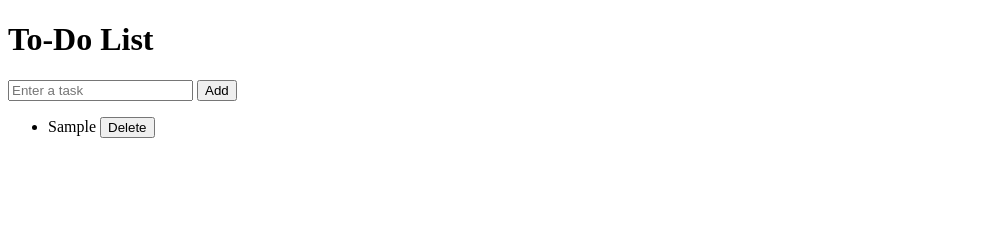
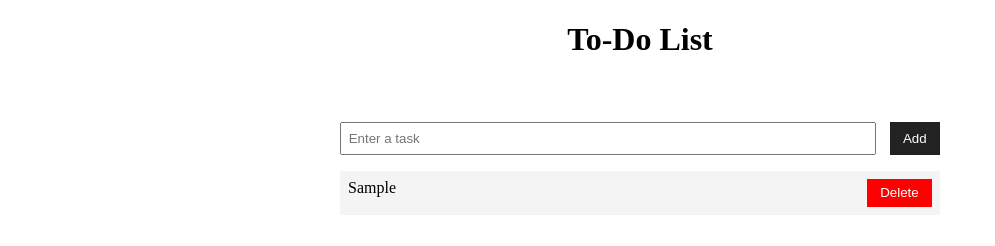
Before and after one commit to itisdanish/To-Do-List, a plain HTML site: page index.html in a window 1280 px wide. Both pictures are taken after typing "Sample" into the empty fields and a click on the button "Add". Shown: the whole page, without its empty margins (0-995 px from the left). Drawn offline with Linux system fonts and the light colour scheme.

Commit message:
Update style.css

```diff
--- a/style.css
+++ b/style.css
@@ -1,76 +1,62 @@
-#app {
-  width: 80%;
+.container {
+  max-width: 600px;
   margin: 0 auto;
-  padding: 2em;
-  background-color: #f4f4f4;
-  text-align: center;
 }
 
-#header {
-  display: flex;
-  align-items: center;
-  justify-content: space-between;
+h1 {
+  text-align: center;
   margin-bottom: 2em;
 }
 
-#header h1 {
-  margin: 0;
-  padding: 0;
+form {
+  display: flex;
+  justify-content: center;
 }
 
-#new-item {
+input[type="text"] {
   padding: 0.5em;
-  font-size: 1.2em;
-  border: none;
-  border-radius: 4px;
+  margin-right: 1em;
   flex-grow: 1;
-  margin-right: 1em;
 }
 
-#add-btn {
+button[type="submit"] {
   background-color: #222222;
   color: #ffffff;
   padding: 0.5em 1em;
   border: none;
-  border-radius: 4px;
   cursor: pointer;
 }
 
-#add-btn:hover {
+button[type="submit"]:hover {
   background-color: #333333;
 }
 
-#todo-list {
+ul {
   list-style: none;
   padding: 0;
-  margin: 0;
 }
 
-#todo-list li {
-  background-color: #ffffff;
-  padding: 0.5em 1em;
+li {
+  background-color: #f4f4f4;
+  padding: 0.5em;
   margin-bottom: 0.5em;
-  border-radius: 4px;
   display: flex;
-  align-items: center;
   justify-content: space-between;
 }
 
-#todo-list li.completed {
+.completed {
   text-decoration: line-through;
-  color: #cccccc;
 }
 
-#todo-list li button {
-  background-color: #222222;
+.delete-btn {
+  background-color: #ff0000;
   color: #ffffff;
   padding: 0.5em 1em;
   border: none;
-  border-radius: 4px;
   cursor: pointer;
   margin-left: 1em;
 }
 
-#todo-list li button:hover {
-  background-color: #333333;
+.delete-btn:hover {
+  background-color: #ff3333;
 }
```
